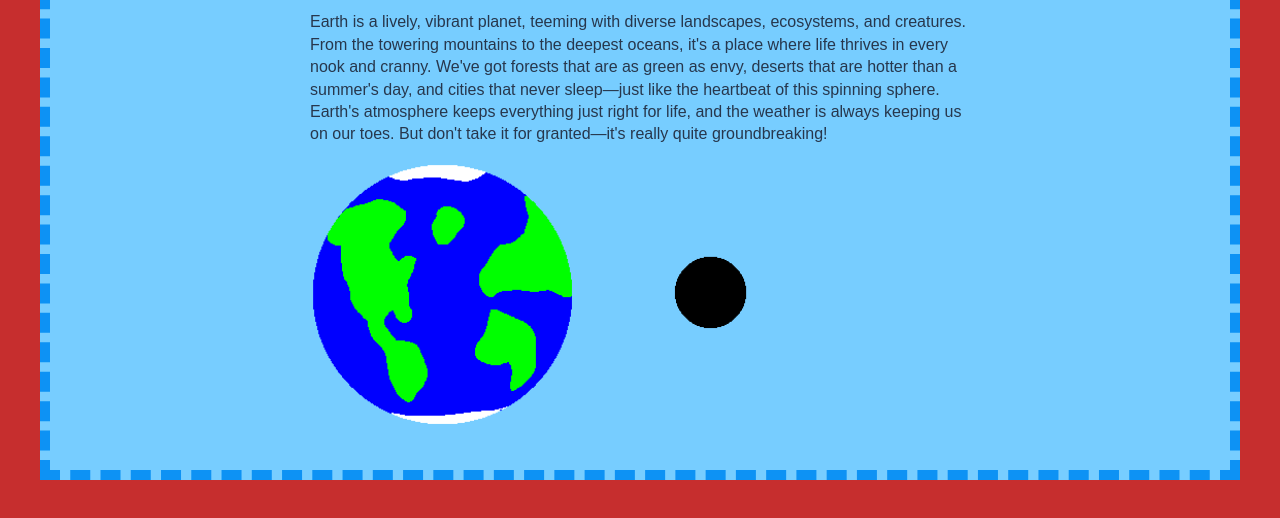
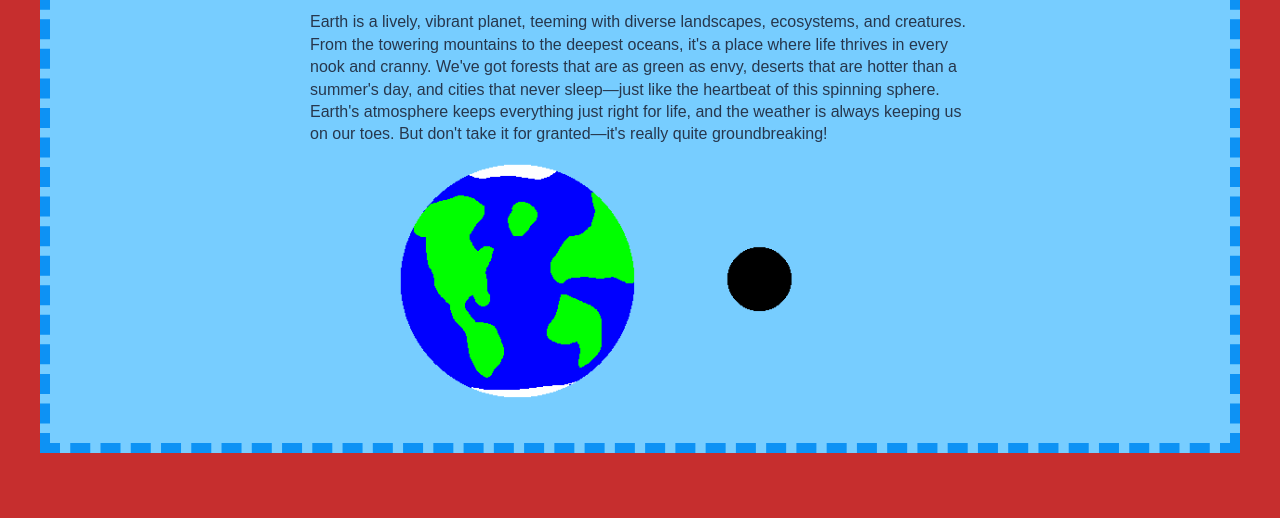
Before and after one commit to Lmarcha38/Hello-Explorer-Lab, a plain HTML site: page index.html in a window 1280 px wide. Shown: the part 198-716 px from the top of the page. Drawn offline with Linux system fonts and the light colour scheme.

Commit message:
image margin adjust

```diff
--- a/screen.css
+++ b/screen.css
@@ -35,5 +35,5 @@ img {
 }
 
 .imgs {
-    margin-left: 20%;
+    margin-left: 28%;
 }
```
